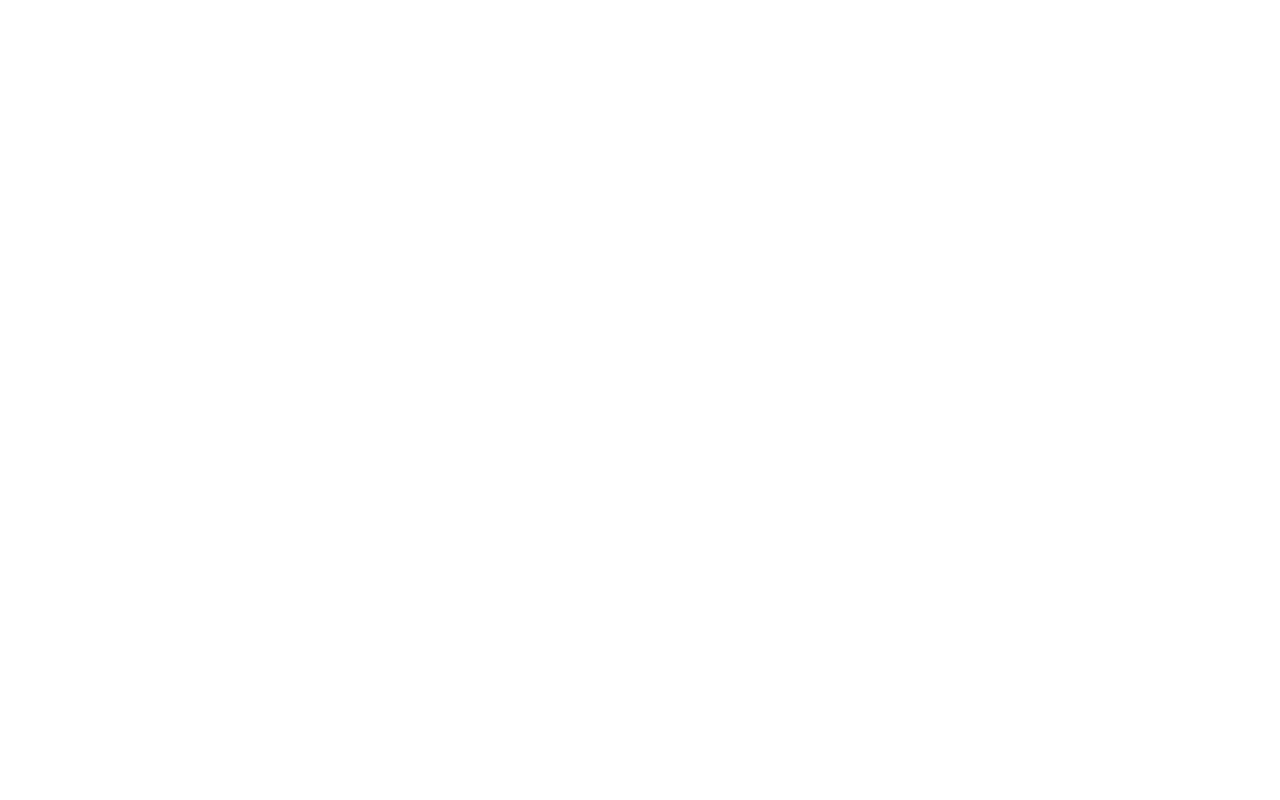
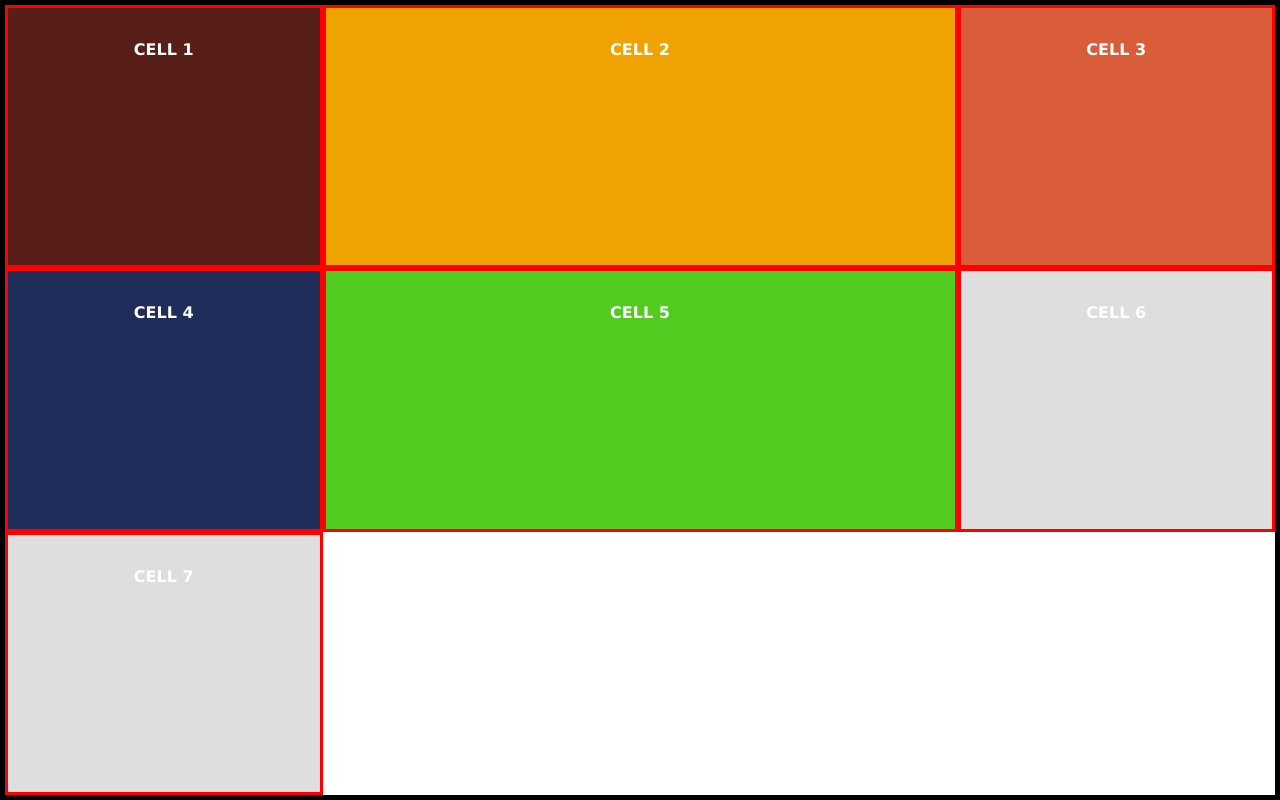
Before and after one commit to NeilNarine/CSS-Grid-tutorial, a plain HTML site: page index.html in a window 1280 px wide. Drawn offline with Linux system fonts and the light colour scheme.

Commit message:
Added grid test code

```diff
--- a/index.html
+++ b/index.html
@@ -4,9 +4,27 @@
     <meta charset="UTF-8" />
     <meta http-equiv="X-UA-Compatible" content="IE=edge" />
     <meta name="viewport" content="width=device-width, initial-scale=1.0" />
-    <title>CSS Grid Tutorial</title>
+    <title>CSS Grid Tutorial-NN</title>
     <link rel="stylesheet" href="styles.css" />
+    <style>
+      /* units permitted in grid: px rem em % auto fr */
+      /* fr is fraction units*/
+      .container {
+        min-height: 100vh;
+        display: grid;
+        grid-template-columns: 1fr 2fr 1fr; /*number of values equals number of columns (in this case it's two)*/
+        grid-template-rows: 1fr 1fr 1fr;
+      }
+    </style>
   </head>
-
+  <div class="container">
+    <div class="cell cell-1">cell 1</div>
+    <div class="cell cell-2">cell 2</div>
+    <div class="cell cell-3">cell 3</div>
+    <div class="cell cell-4">cell 4</div>
+    <div class="cell cell-5">cell 5</div>
+    <div class="cell">cell 6</div>
+    <div class="cell">cell 7</div>
+  </div>
   <body></body>
 </html>
--- a/styles.css
+++ b/styles.css
@@ -0,0 +1,36 @@
+* {
+  margin: 0;
+  padding: 0%;
+  box-sizing: border-box;
+}
+body {
+  font-family: Verdana, Geneva, Tahoma, sans-serif;
+  color: #222;
+}
+.container {
+  border: 5px solid black;
+}
+.cell {
+  padding: 2rem;
+  background: #dedede;
+  text-transform: uppercase;
+  font-weight: bold;
+  text-align: center;
+  border: 3px solid red;
+  color: #fff;
+}
+.cell-1 {
+  background: #581f18;
+}
+.cell-2 {
+  background: #f0a202;
+}
+.cell-3 {
+  background: #d95d39;
+}
+.cell-4 {
+  background: #202c59;
+}
+.cell-5 {
+  background: #51cb20;
+}
```
